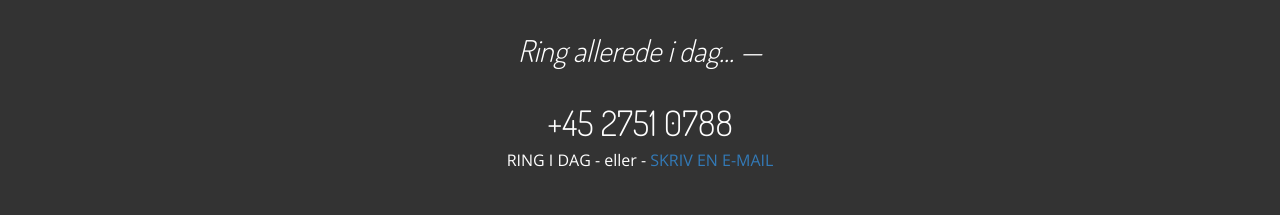
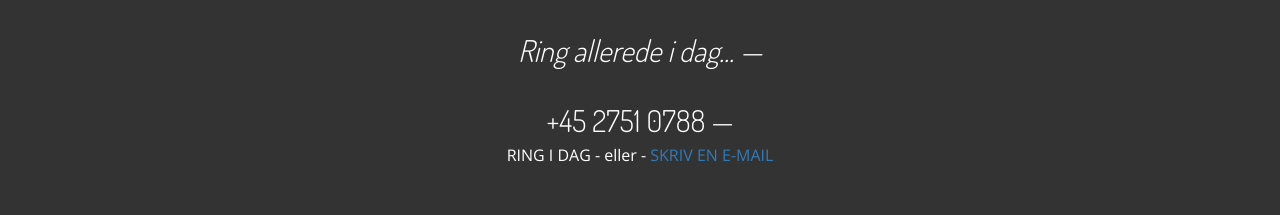
Before and after one commit to lsolesen/performancegymaarhus.dk, a Jekyll site: the page built from index.html, in a window 1280 px wide. Shown: the part 2673-2888 px from the top of the page. Built offline with Jekyll 4.4.1, drawn with Linux system fonts in a browser that asks for light colours; nearby versions of some CDN libraries; comment, search, counter and statistics services are not loaded; grey boxes are pictures that could not be loaded.

Commit message:
Update call-now.html

```diff
--- a/_includes/call-now.html
+++ b/_includes/call-now.html
@@ -7,7 +7,7 @@
     </header>
 
     <article class="text-center">
-      <h2>{{ site.phone }}</h2>
+      <h3>{{ site.phone }}</h3>
       <p>RING I DAG - eller - <a href="/kontakt">SKRIV EN E-MAIL</a>
       </p>
     </article>
```
